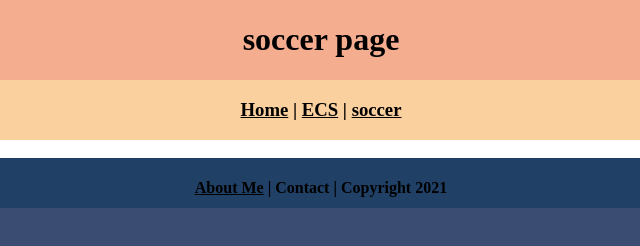
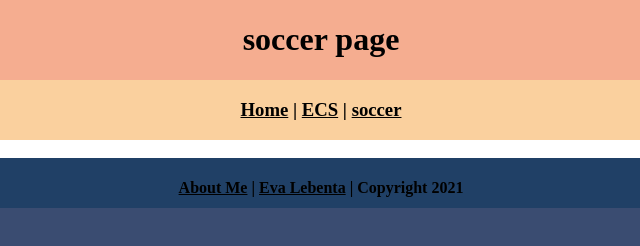
Before and after one commit to eval25/ecsportfolio2025b3, a plain HTML site: page soccer/index.html in a window 1280 px wide. Shown: the full height of the page, 319-959 px from the left. Drawn offline with Linux system fonts and the light colour scheme.

Commit message:
Update index.html

```diff
--- a/soccer/index.html
+++ b/soccer/index.html
@@ -16,7 +16,7 @@
   </div>
   <div class="content">Hello World!</div>
   <div class="footer">
-    <h4> <a href="../aboutme.html">About Me</a> | Contact | Copyright 2021</h4>
+    <h4> <a href="../aboutme.html">About Me</a> | <a href="mailto:9657699@graniteschools.org">Eva Lebenta</a> | Copyright 2021</h4>
   </div>
 </div>
 </body>
```
